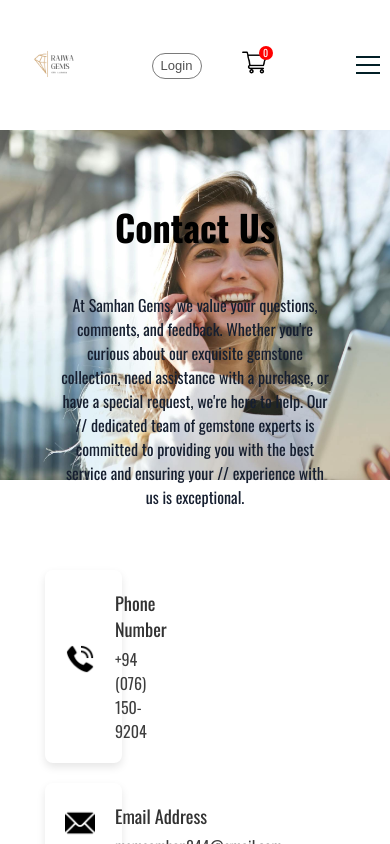
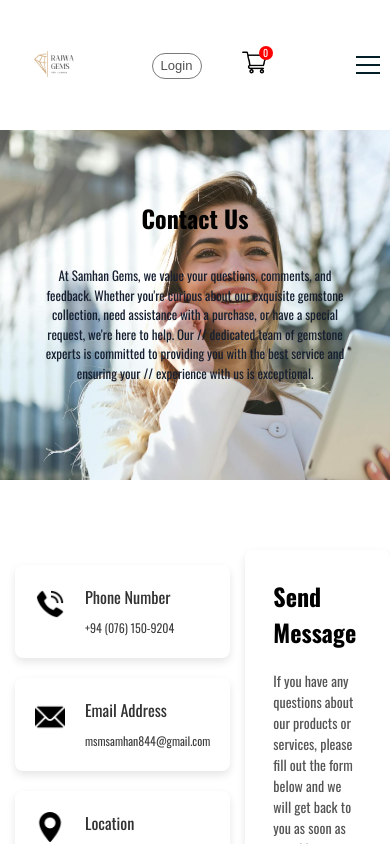
Before and after one commit to Samhan-6/gemsite, a React (Vite) app in the folder gemsite/: page /contact in a window 390 px wide. Built offline with nearby package versions, Linux system fonts and the light colour scheme; no server answers.

Commit message:
mobile view supported now

```diff
--- a/gemsite/src/components/contact/Contact.css
+++ b/gemsite/src/components/contact/Contact.css
@@ -144,3 +144,112 @@
 .contact-form button:hover {
   background-color: #0056b3;
 }
+
+/* Media Queries for Mobile Responsiveness */
+@media (max-width: 768px) {
+  .contact-info {
+    max-width: 100%;
+    margin-left: 0;
+  }
+
+  .contact-form {
+    max-width: 100%;
+    margin-right: 0;
+    padding: 35px;
+  }
+
+  .contact-form h2 {
+    font-size: 26px;
+  }
+
+  .contact-form p {
+    font-size: 15px;
+  }
+
+  .contact-form .form-row {
+    flex-direction: column;
+  }
+
+  .form-row input {
+    width: 100%;
+    font-size: 13px;
+  }
+
+  .contact-form textarea {
+    font-size: 13px;
+  }
+
+  .contact-form button {
+    width: 100%;
+  }
+
+  .get-in-touch h1 {
+    font-size: 26px;
+  }
+
+  .get-in-touch p {
+    font-size: 14px;
+  }
+
+  .contact-card a,
+  .contact-card p {
+    font-size: 14px; /* Adjust font size for better readability */
+  }
+}
+
+/* Media Queries for Mobile Responsiveness */
+@media (min-width: 320px) and (max-width: 480px) {
+  .contact-info {
+    max-width: 100%;
+    margin-left: 0;
+    padding: 15px; /* Add some padding for better spacing */
+  }
+
+  .contact-form {
+    max-width: 100%;
+    margin-right: 0;
+    padding: 28px; /* Add some padding for better spacing */
+  }
+
+  .contact-form .form-row {
+    flex-direction: column;
+  }
+
+  .form-row input,
+  .contact-form textarea {
+    width: 100%;
+    font-size: 12px; /* Adjust font size for better readability */
+  }
+
+  .contact-form h2 {
+    font-size: 24px;
+  }
+
+  .contact-form p {
+    font-size: 14px;
+  }
+
+  .contact-form button {
+    width: 100%;
+    padding: 11px; /* Increase padding for better touch targets */
+    font-size: 14px; /* Adjust font size for better readability */
+  }
+
+  .get-in-touch h1 {
+    font-size: 24px; /* Further reduce font size for smaller screens */
+  }
+
+  .get-in-touch p {
+    font-size: 13px; /* Further reduce font size for smaller screens */
+    margin: 25px; /* Adjust margin for better spacing */
+  }
+
+  .contact-card h3 {
+    font-size: 16px; /* Adjust heading size */
+  }
+
+  .contact-card a,
+  .contact-card p {
+    font-size: 12px; /* Adjust font size for better readability */
+  }
+}
```
